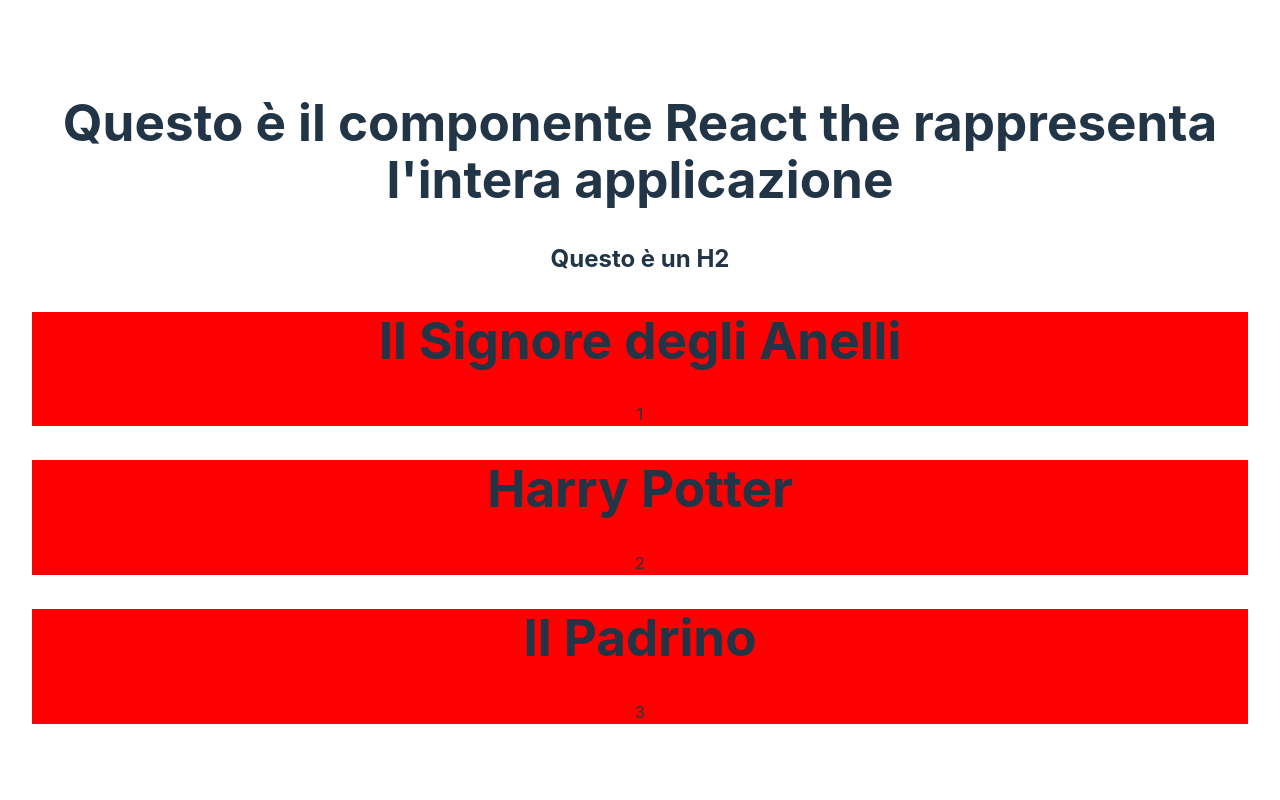
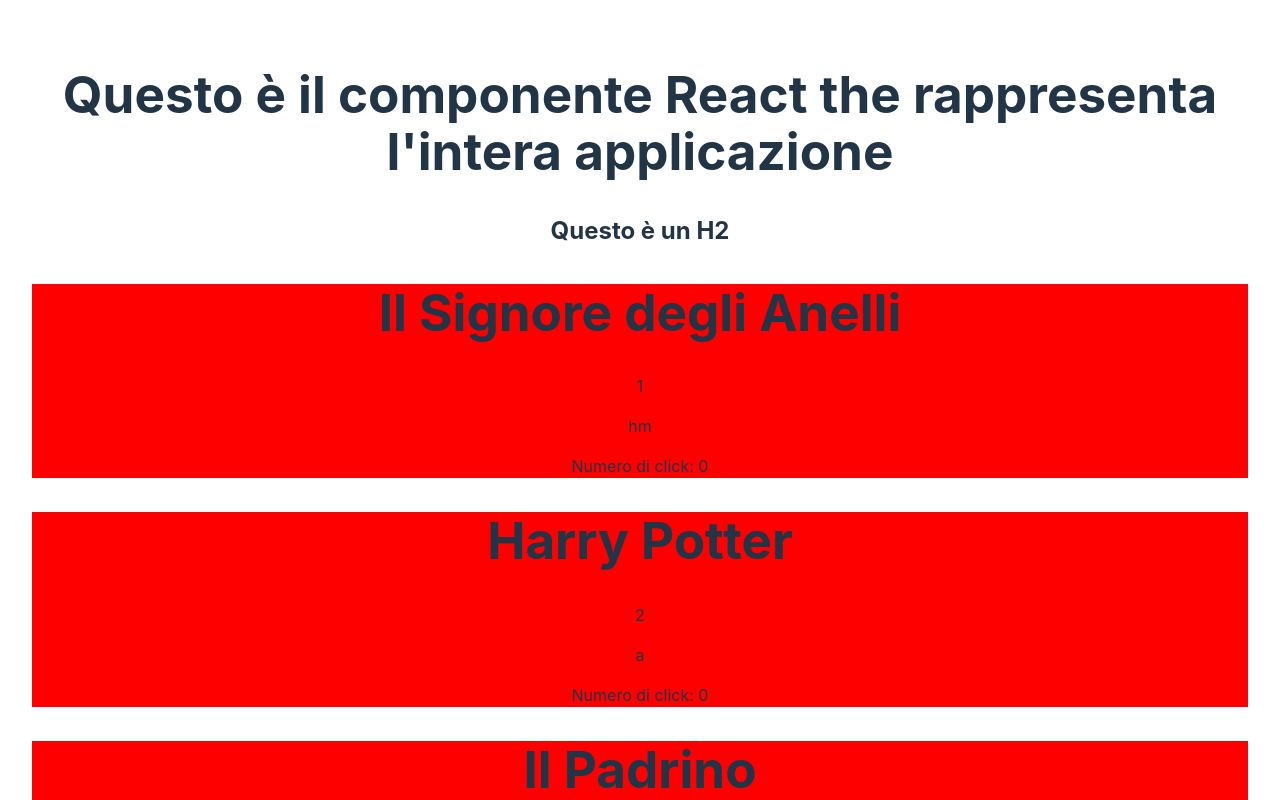
Before and after one commit to pietronam/movie-app-react, a React (Vite) app: page / in a window 1280 px wide. Shown: the top 800 px of the page. Built offline with nearby package versions, Linux system fonts and the light colour scheme.

Commit message:
Implementato UseState()

```diff
--- a/src/App.tsx
+++ b/src/App.tsx
@@ -7,16 +7,19 @@
     {
       id: 1,
       title: "Il Signore degli Anelli",
+      description: "hm"
     },
     {
       id: 2,
       title: "Harry Potter",
+      description: "a"
     },
     {
       id: 3,
       title: "Il Padrino",
+      description: "il",
     },
-  ]
+  ];
 
   return (
     <div>
@@ -25,10 +28,9 @@
       {
         movieMock.map(
           (movie) => {
-            return <MovieCard idMovie={movie.id} titleMovie={movie.title} />
+            return <MovieCard movie = {movie} />
           })
       }
-
     </div>
   )
 }
--- a/src/components/MovieCard.tsx
+++ b/src/components/MovieCard.tsx
@@ -1,24 +1,30 @@
-/**
- * MovieCard è un componente che deve ricevere due dati:
- * -idMovie: un numero
- * -titleMovie: una stringa
- *
- * Le funzioni che rappresentano i componenti React in Typescript ricevono un solo parametro "props" che è un oggetto che contiene tutte le proprietà passate al componente.
- * @param props
- * @returns
- */
+import { useState } from "react";
+import { MovieType } from "../types/movieTypes";
+
+type MovieCardProps = {
+    movie: MovieType,
+}
+
+export const MovieCard = ({ movie }: MovieCardProps) => {
+    //useState() ritorna [variabile, funzione per cambiare la variabile]
+    const [clickCount, setClickCount] = useState(0);
+
+    const handleClickCount = () => {
+        setClickCount(clickCount + 1); //setClickCount() è asincrona
+        console.log(clickCount);
+    }
 
 
-type MovieCardProps = {
-    idMovie: number;
-    titleMovie: string;
-}
+    const handleClick = (message: string | number) => {
+        console.log(`Cliccato ${message}`);
+    }
 
-export const MovieCard = (props: MovieCardProps) => {
     return (
-        <div style={{ backgroundColor: 'red' }}>
-            <h1>{props.titleMovie}</h1>
-            <p>{props.idMovie}</p>
+        <div style={{ backgroundColor: 'red' }} onClick={handleClickCount}>
+            <h1 onClick={() => handleClick(movie.title)}>{movie.title}</h1>
+            <p onClick={() => handleClick(movie.id)}>{movie.id}</p>
+            <p onClick={() => handleClick(movie.description)}>{movie.description}</p>
+            <p>Numero di click: {clickCount}</p>
         </div>
     )
 }
--- a/src/types/movieTypes.ts
+++ b/src/types/movieTypes.ts
@@ -1,4 +1,5 @@
 export type MovieType = {
     id: number;
     title: string;
+    description: string;
 };
```
